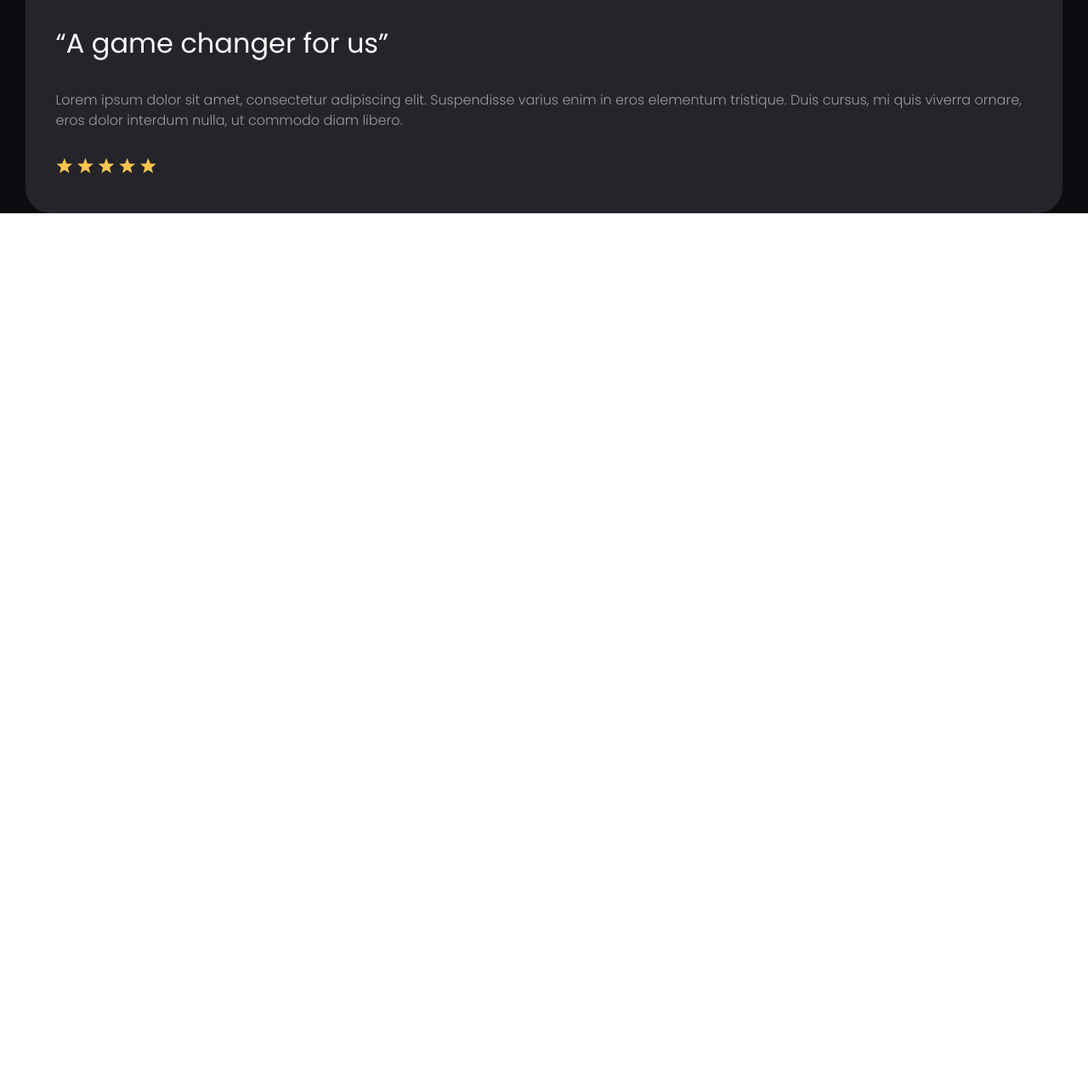
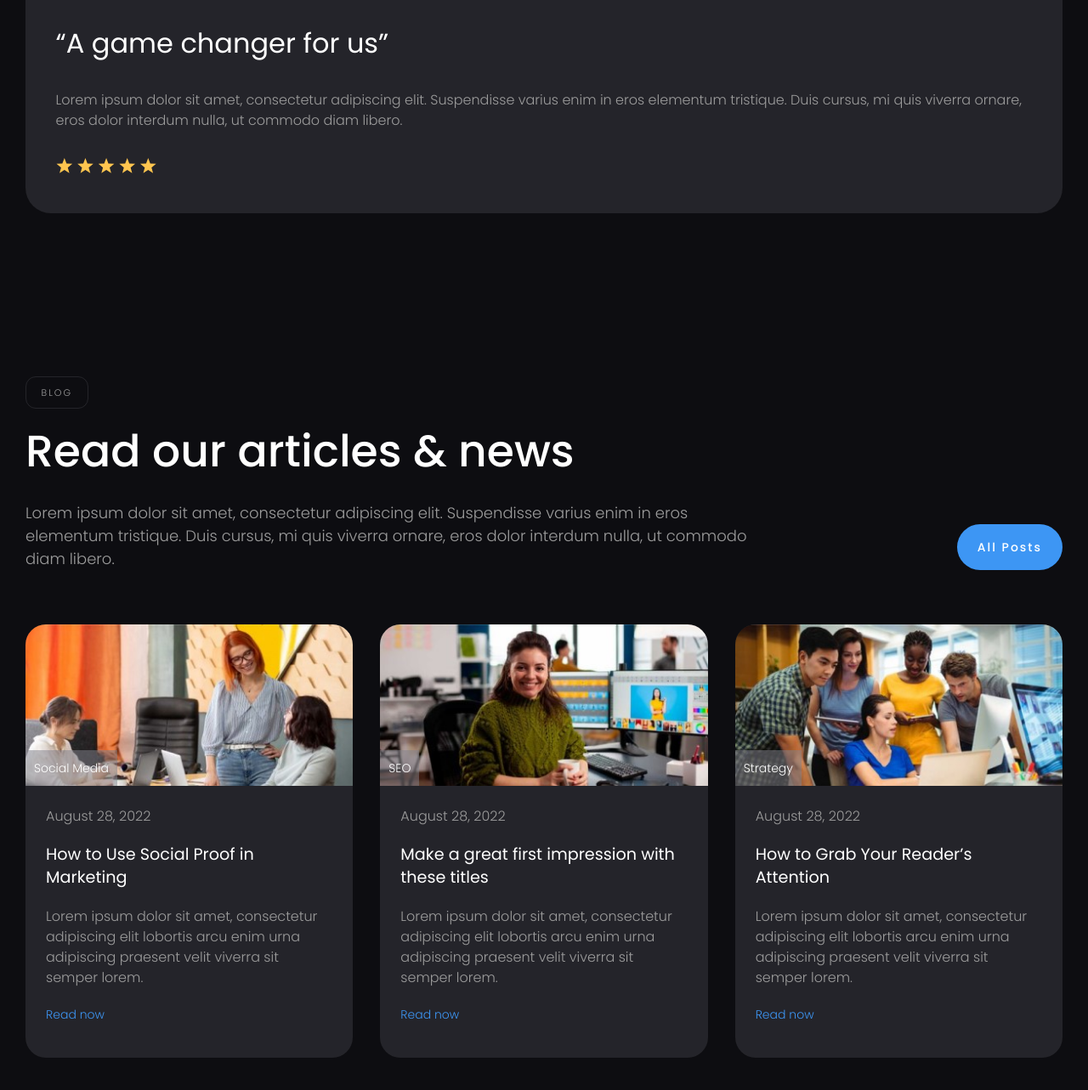
Before and after one commit to and-yevchenko/Growfy, a website built with Vite: page index.html in a window 1280 px wide. Shown: the part 4826-6109 px from the top of the page at 85% size. Before the commit the page ends 5077 px from the top, so only its background shows below. Built offline with nearby package versions, Linux system fonts and the light colour scheme.

Commit message:
Add section blog

```diff
--- a/index.html
+++ b/index.html
@@ -200,6 +200,57 @@
                 </div>
             </div>
         </section>
+        <!-- /***SECTION BLOG***/ -->
+        <section class="blog">
+            <div class="blog__container">
+                <div class="blog__textblock">
+                    <div class="blog__textbox textbox">
+                        <div class="textbox__chapter">Blog</div>
+                        <h2 class="textbox__title">Read our articles & news</h2>
+                        <p class="textbox__text">Lorem ipsum dolor sit amet, consectetur adipiscing elit. Suspendisse varius enim in eros elementum tristique. Duis cursus, mi quis viverra ornare, eros dolor interdum nulla, ut commodo diam libero.</p>
+                    </div>
+                    <button type="button" class="blog__button button">All Posts</button>
+                </div>
+                <div class="blog__content">
+                    <div class="blog__column column-blog">
+                        <div class="column-blog__image">
+                            <img src="./public/blog/social-media.jpg" alt="Social media" class="column-blog__img">
+                            <div class="column-blog__name">Social Media</div>
+                        </div>
+                        <div class="column-blog__contentbox">
+                            <div class="column-blog__date">August 28, 2022</div>
+                            <h3 class="column-blog__title">How to Use Social Proof in Marketing</h3>
+                            <p class="column-blog__info">Lorem ipsum dolor sit amet, consectetur adipiscing elit lobortis arcu enim urna adipiscing praesent velit viverra sit semper lorem.</p>
+                            <a href="#" class="column-blog__next">Read now</a>
+                        </div>
+                    </div>
+                    <div class="blog__column column-blog">
+                        <div class="column-blog__image">
+                            <img src="./public/blog/seo.jpg" alt="SEO" class="column-blog__img">
+                            <div class="column-blog__name">SEO</div>
+                        </div>
+                        <div class="column-blog__contentbox">
+                            <div class="column-blog__date">August 28, 2022</div>
+                            <h3 class="column-blog__title">Make a great first impression with these titles</h3>
+                            <p class="column-blog__info">Lorem ipsum dolor sit amet, consectetur adipiscing elit lobortis arcu enim urna adipiscing praesent velit viverra sit semper lorem.</p>
+                            <a href="#" class="column-blog__next">Read now</a>
+                        </div>
+                    </div>
+                    <div class="blog__column column-blog">
+                        <div class="column-blog__image">
+                            <img src="./public/blog/strategy.jpg" alt="Strategy" class="column-blog__img">
+                            <div class="column-blog__name">Strategy</div>
+                        </div>
+                        <div class="column-blog__contentbox">
+                            <div class="column-blog__date">August 28, 2022</div>
+                            <h3 class="column-blog__title">How to Grab Your Reader’s Attention</h3>
+                            <p class="column-blog__info">Lorem ipsum dolor sit amet, consectetur adipiscing elit lobortis arcu enim urna adipiscing praesent velit viverra sit semper lorem.</p>
+                            <a href="#" class="column-blog__next">Read now</a>
+                        </div>
+                    </div>
+                </div>
+            </div>
+        </section>
 
       </main>
     </div>
--- a/src/style/App.scss
+++ b/src/style/App.scss
@@ -37,3 +37,4 @@ $maxWidthContainer: 1280px;
 @import './section/we-help.scss';
 @import './section/statistic.scss';
 @import './section/reviews.scss';
+@import './section/blog.scss';
--- /dev/null
+++ b/src/style/section/blog.scss
@@ -0,0 +1,69 @@
+.blog {
+    &__container {
+        padding: clm-rem(8, 767, 12) 30px;
+    }
+    &__textblock {
+        position: relative;
+        margin-bottom: 4rem;
+        padding-right: 30%;
+        @media screen and (max-width:767px) {
+            padding: 0;
+        }
+    }
+    &__button {
+        position: absolute;
+        right: 0;
+        bottom: 0;
+        @media screen and (max-width:767px) {
+            position: static;
+            margin-top: 2rem;
+        }
+    }
+    &__content {
+        display: grid;
+        grid-template-columns: repeat(auto-fit, minmax(18rem, 1fr));
+        gap: clm-rem(1.5, 1024, 2);
+        @media screen and (max-width:424px) {
+            grid-template-columns: repeat(auto-fit, minmax(100%, 1fr));
+        }
+    }
+}
+.column-blog {
+    background-color: colors.$background-grey;
+    border-radius: 24px;
+    &__image {
+        position: relative;
+    }
+    &__img {
+        border-radius: 24px 24px 0 0;
+        width: 100%;
+        height: 100%;
+    }
+    &__name {
+        position: absolute;
+        left: 0;
+        bottom: 0;
+        @include mixins.textParams(toRem(14), colors.$text-title, 300, 1.6, normal);
+        padding: 0.625rem;
+        background-color: hsla(240, 4%, 53%, 0.5);
+    }
+    &__contentbox {
+        padding: 1.5rem 1.5rem 2.5rem 1.5rem;
+        display: flex;
+        flex-direction: column;
+        justify-content: space-between;
+        gap: 1.25rem;
+    }
+    &__date {
+        @include mixins.textParams(toRem(16), colors.$text-default, 300, 1.5, normal);
+    }
+    &__title {
+        @include mixins.textParams(toRem(19.2), colors.$text-title, 400, 1.4, normal);
+    }
+    &__info {
+        @include mixins.textParams(toRem(16), colors.$text-default, 300, 1.5, normal);
+    }
+    &__next {
+        @include mixins.textParams(toRem(14), colors.$btn-blue, 300, 1.6, normal);
+    }
+}
```
